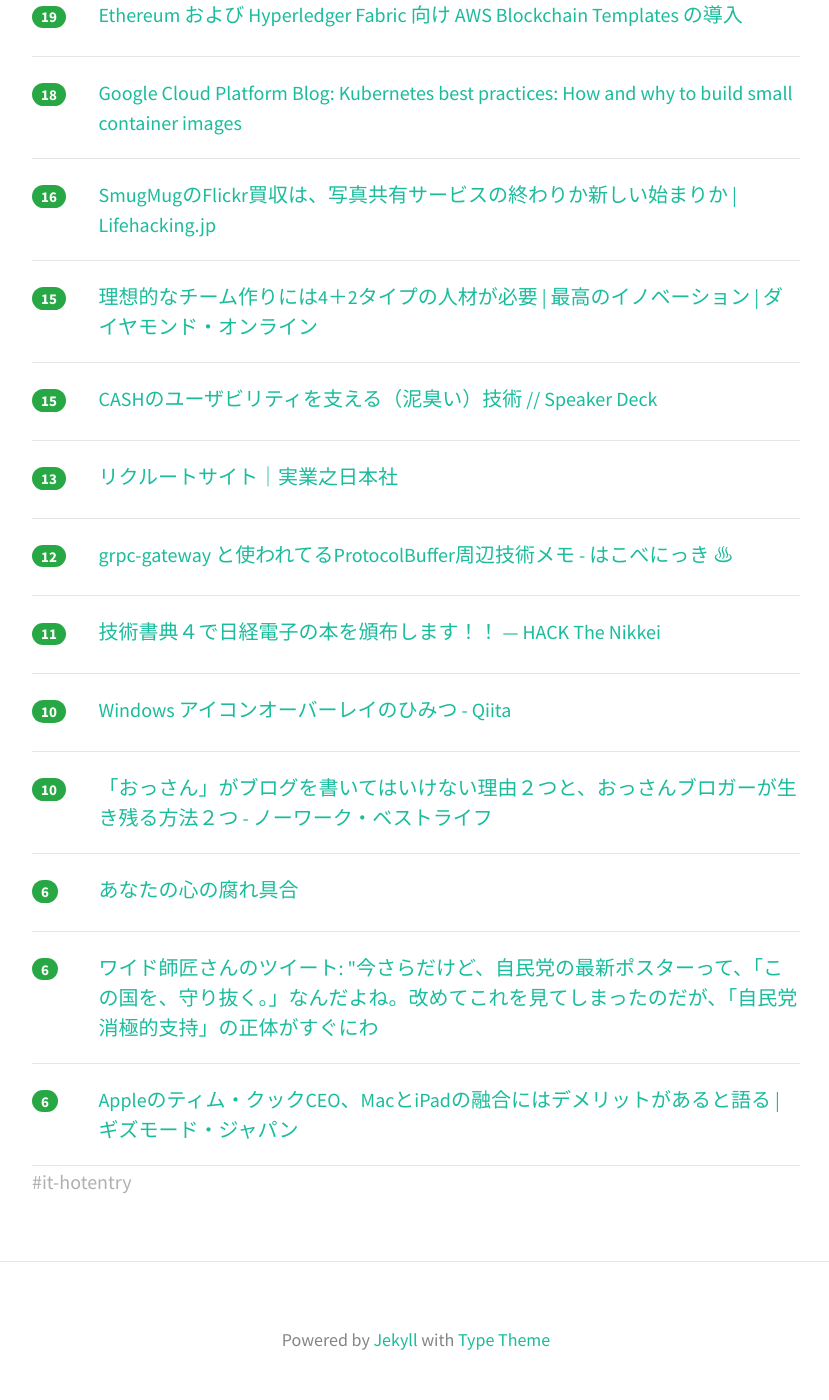
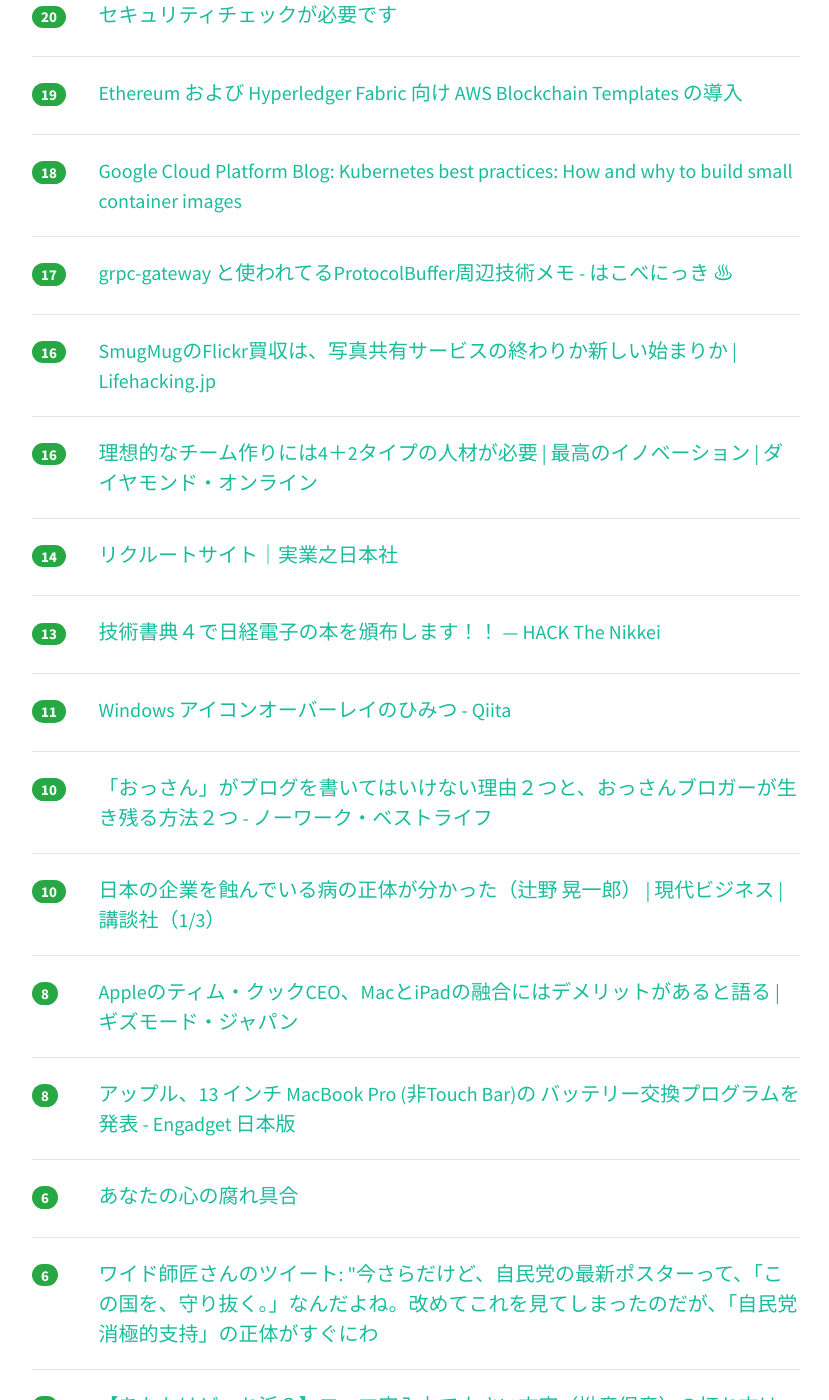
Before and after one commit to yatta47/hatena-matome-site, a Jekyll site: the page built from _posts/2018-04-22-hatena.md, in a window 1280 px wide and 1400 px high, scrolled down 550 px. Shown: the whole window, without its empty margins (224-1053 px from the left). Built offline with Jekyll 4.4.1, drawn with Linux system fonts in a browser that asks for light colours; nearby versions of some CDN libraries; some of the changed text lies outside the part shown.

Commit message:
Updated 2018-04-22

```diff
--- a/_posts/2018-04-22-hatena.md
+++ b/_posts/2018-04-22-hatena.md
@@ -1,14 +1,19 @@
 ---
 layout: post
 title:  "2018-04-22 はてぶIT"
-date:   2018-04-22 09:03:13
+date:   2018-04-22 10:02:42
 tags: [it-hotentry]
 ---
-15 件のデータあり
+19 件のデータあり
 
 <hr><div class="row">
-<div class="col-1"><span class="badge badge-pill badge-success h2">63</span></div>
+<div class="col-1"><span class="badge badge-pill badge-success h2">81</span></div>
 <div class="col-11"><a href='https://scrapbox.io/shokai/CSS%E3%83%AC%E3%82%B9%E3%83%9D%E3%83%B3%E3%82%B7%E3%83%96%E3%83%87%E3%82%B6%E3%82%A4%E3%83%B3%E3%82%92SPA%E3%81%A7%E4%BD%BF%E3%81%86%E3%81%A8%E7%A0%B4%E6%BB%85%E3%81%99%E3%82%8B' target='_blank'>CSSレスポンシブデザインをSPAで使うと破滅する - 橋本商会</a></div>
+</div>
+<hr>
+<div class="row">
+<div class="col-1"><span class="badge badge-pill badge-success h2">22</span></div>
+<div class="col-11"><a href='https://speakerdeck.com/kmagai/cashfalseyusahiriteiwozhi-eru-ni-chou-i-ji-shu' target='_blank'>CASHのユーザビリティを支える（泥臭い）技術 // Speaker Deck</a></div>
 </div>
 <hr>
 <div class="row">
@@ -27,43 +32,53 @@ tags: [it-hotentry]
 </div>
 <hr>
 <div class="row">
+<div class="col-1"><span class="badge badge-pill badge-success h2">17</span></div>
+<div class="col-11"><a href='https://hakobe932.hatenablog.com/entry/2018/04/22/003000' target='_blank'>grpc-gateway と使われてるProtocolBuffer周辺技術メモ - はこべにっき ♨</a></div>
+</div>
+<hr>
+<div class="row">
 <div class="col-1"><span class="badge badge-pill badge-success h2">16</span></div>
 <div class="col-11"><a href='https://lifehacking.jp/2018/04/smugmug-flickr/' target='_blank'>SmugMugのFlickr買収は、写真共有サービスの終わりか新しい始まりか | Lifehacking.jp</a></div>
 </div>
 <hr>
 <div class="row">
-<div class="col-1"><span class="badge badge-pill badge-success h2">15</span></div>
+<div class="col-1"><span class="badge badge-pill badge-success h2">16</span></div>
 <div class="col-11"><a href='http://diamond.jp/articles/-/164676' target='_blank'>理想的なチーム作りには4＋2タイプの人材が必要 | 最高のイノベーション | ダイヤモンド・オンライン</a></div>
 </div>
 <hr>
 <div class="row">
-<div class="col-1"><span class="badge badge-pill badge-success h2">15</span></div>
-<div class="col-11"><a href='https://speakerdeck.com/kmagai/cashfalseyusahiriteiwozhi-eru-ni-chou-i-ji-shu' target='_blank'>CASHのユーザビリティを支える（泥臭い）技術 // Speaker Deck</a></div>
+<div class="col-1"><span class="badge badge-pill badge-success h2">14</span></div>
+<div class="col-11"><a href='http://www.j-n.co.jp/recruit/' target='_blank'>リクルートサイト｜実業之日本社</a></div>
 </div>
 <hr>
 <div class="row">
 <div class="col-1"><span class="badge badge-pill badge-success h2">13</span></div>
-<div class="col-11"><a href='http://www.j-n.co.jp/recruit/' target='_blank'>リクルートサイト｜実業之日本社</a></div>
-</div>
-<hr>
-<div class="row">
-<div class="col-1"><span class="badge badge-pill badge-success h2">12</span></div>
-<div class="col-11"><a href='https://hakobe932.hatenablog.com/entry/2018/04/22/003000' target='_blank'>grpc-gateway と使われてるProtocolBuffer周辺技術メモ - はこべにっき ♨</a></div>
+<div class="col-11"><a href='https://hack.nikkei.com/blog/tech_book_fest04/' target='_blank'>技術書典４で日経電子の本を頒布します！！ — HACK The Nikkei</a></div>
 </div>
 <hr>
 <div class="row">
 <div class="col-1"><span class="badge badge-pill badge-success h2">11</span></div>
-<div class="col-11"><a href='https://hack.nikkei.com/blog/tech_book_fest04/' target='_blank'>技術書典４で日経電子の本を頒布します！！ — HACK The Nikkei</a></div>
-</div>
-<hr>
-<div class="row">
-<div class="col-1"><span class="badge badge-pill badge-success h2">10</span></div>
 <div class="col-11"><a href='https://qiita.com/Wurly/items/4f3fcbdfda0d213c4ad9' target='_blank'>Windows アイコンオーバーレイのひみつ - Qiita</a></div>
 </div>
 <hr>
 <div class="row">
 <div class="col-1"><span class="badge badge-pill badge-success h2">10</span></div>
 <div class="col-11"><a href='http://www.matome-pro.com/entry/ossan-blog' target='_blank'>「おっさん」がブログを書いてはいけない理由２つと、おっさんブロガーが生き残る方法２つ - ノーワーク・ベストライフ</a></div>
+</div>
+<hr>
+<div class="row">
+<div class="col-1"><span class="badge badge-pill badge-success h2">10</span></div>
+<div class="col-11"><a href='http://gendai.ismedia.jp/articles/-/55192' target='_blank'>日本の企業を蝕んでいる病の正体が分かった（辻野 晃一郎） | 現代ビジネス | 講談社（1/3）</a></div>
+</div>
+<hr>
+<div class="row">
+<div class="col-1"><span class="badge badge-pill badge-success h2">8</span></div>
+<div class="col-11"><a href='https://www.gizmodo.jp/2018/04/tim-said-ipadmac.html' target='_blank'>Appleのティム・クックCEO、MacとiPadの融合にはデメリットがあると語る | ギズモード・ジャパン</a></div>
+</div>
+<hr>
+<div class="row">
+<div class="col-1"><span class="badge badge-pill badge-success h2">8</span></div>
+<div class="col-11"><a href='https://japanese.engadget.com/2018/04/21/13-macbook-pro-touch-bar/' target='_blank'>アップル、13 インチ MacBook Pro (非Touch Bar)の バッテリー交換プログラムを発表 - Engadget 日本版</a></div>
 </div>
 <hr>
 <div class="row">
@@ -77,7 +92,12 @@ tags: [it-hotentry]
 </div>
 <hr>
 <div class="row">
-<div class="col-1"><span class="badge badge-pill badge-success h2">6</span></div>
-<div class="col-11"><a href='https://www.gizmodo.jp/2018/04/tim-said-ipadmac.html' target='_blank'>Appleのティム・クックCEO、MacとiPadの融合にはデメリットがあると語る | ギズモード・ジャパン</a></div>
+<div class="col-1"><span class="badge badge-pill badge-success h2">5</span></div>
+<div class="col-11"><a href='https://togetter.com/li/1219896' target='_blank'>【あなたはどっち派？】ローマ字入力で小さい文字（拗音促音）の打ち方はx派？　l派？ - Togetter</a></div>
 </div>
 <hr>
+<div class="row">
+<div class="col-1"><span class="badge badge-pill badge-success h2">4</span></div>
+<div class="col-11"><a href='http://www.nicovideo.jp/watch/sm33086157' target='_blank'>MMDモニターを作ってみたの - ニコニコ動画</a></div>
+</div>
+<hr>
```
